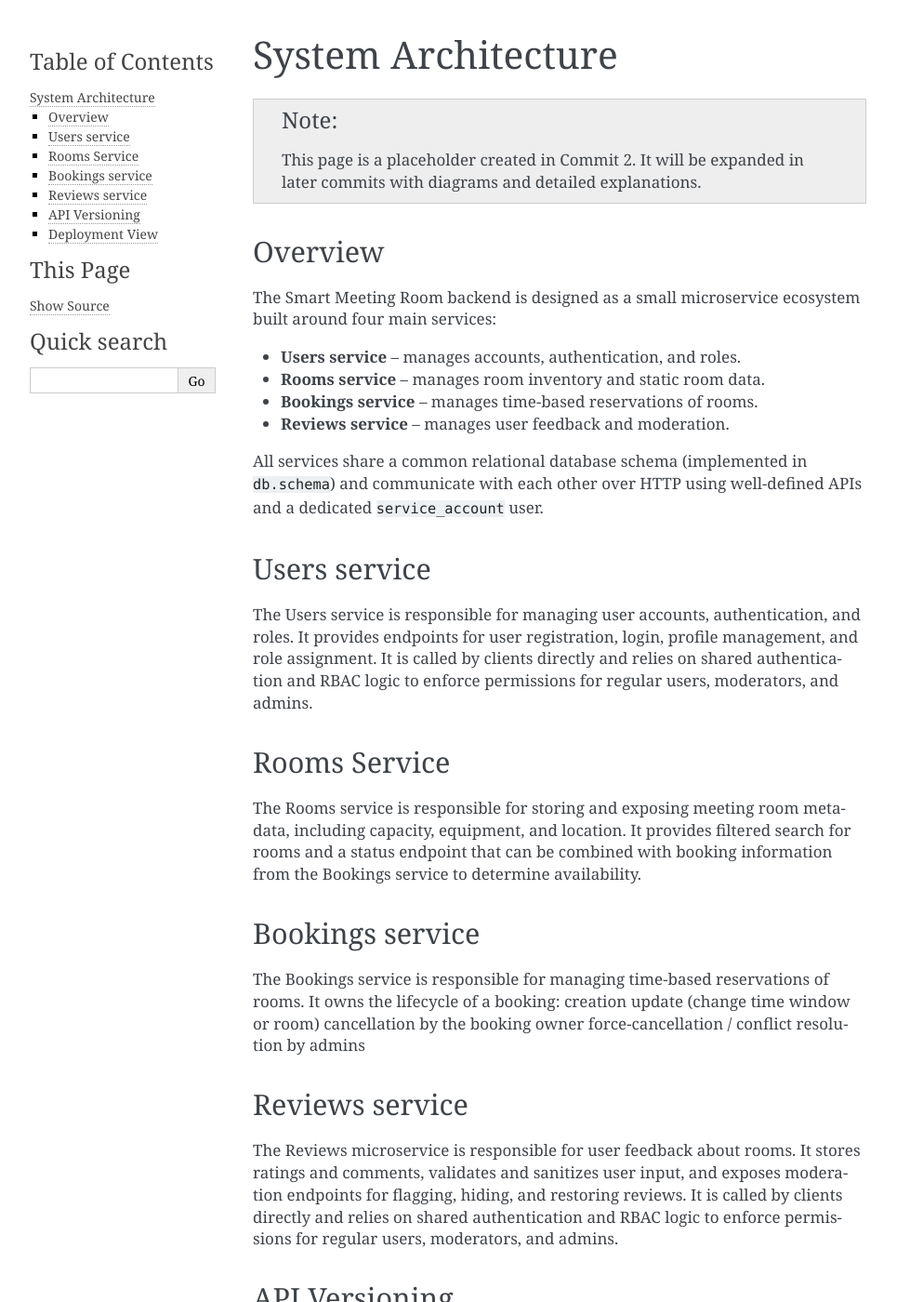
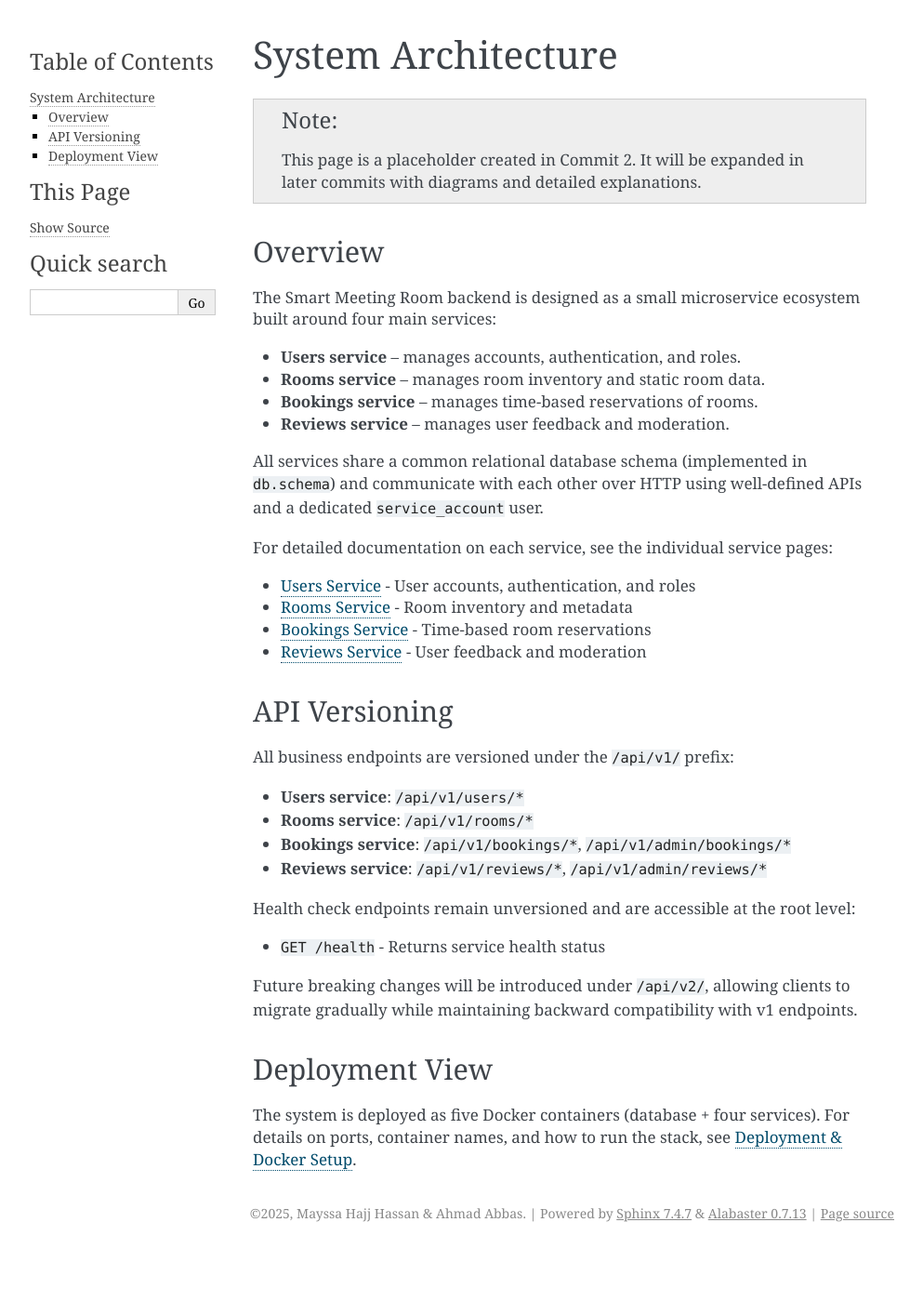
Before and after one commit to MayssaHH/MayssaHajjHassan_AhmadAbbas_meetingroom, a Sphinx documentation site: the page built from docs/source/architecture.rst, in a window 1280 px wide and 1400 px high. Shown: the whole window at 93% size, without its empty margins (148-1141 px from the left). Built offline with Sphinx 7.4.7, drawn with Linux system fonts in a browser that asks for light colours.

Commit message:
Last commit

```diff
--- a/docker-compose.yml
+++ b/docker-compose.yml
@@ -71,7 +71,7 @@ services:
       - JWT_SECRET_KEY=some_long_secret_here
       - NOTIFICATIONS_ENABLED=${NOTIFICATIONS_ENABLED:-true}
       - SENDGRID_API_KEY=${SENDGRID_API_KEY:-}
-      - SENDGRID_FROM_EMAIL=${SENDGRID_FROM_EMAIL:-noreply@example.com}
+      - SENDGRID_FROM_EMAIL=${SENDGRID_FROM_EMAIL:-mayssahajj03@gmail.com}
     depends_on:
       db:
         condition: service_healthy
--- a/docs/source/architecture.rst
+++ b/docs/source/architecture.rst
@@ -21,40 +21,12 @@ All services share a common relational database schema (implemented in
 ``db.schema``) and communicate with each other over HTTP using
 well-defined APIs and a dedicated ``service_account`` user.
 
-Users service
--------------
+For detailed documentation on each service, see the individual service pages:
 
-The Users service is responsible for managing user accounts, authentication, and roles.
-It provides endpoints for user registration, login, profile management, and role assignment.
-It is called by clients directly and relies on shared authentication and RBAC logic to
-enforce permissions for regular users, moderators, and admins.
-
-Rooms Service
--------------
-
-The Rooms service is responsible for storing and exposing meeting room metadata,
-including capacity, equipment, and location. It provides filtered search for
-rooms and a status endpoint that can be combined with booking information from
-the Bookings service to determine availability.
-
-Bookings service
-----------------
-
-The Bookings service is responsible for managing time-based reservations of rooms.
-It owns the lifecycle of a booking:
-creation
-update (change time window or room)
-cancellation by the booking owner
-force-cancellation / conflict resolution by admins
-
-Reviews service
----------------
-
-The Reviews microservice is responsible for user feedback about rooms.
-It stores ratings and comments, validates and sanitizes user input, and exposes
-moderation endpoints for flagging, hiding, and restoring reviews. It is called
-by clients directly and relies on shared authentication and RBAC logic to
-enforce permissions for regular users, moderators, and admins.
+* :doc:`users_service` - User accounts, authentication, and roles
+* :doc:`rooms_service` - Room inventory and metadata
+* :doc:`bookings_service` - Time-based room reservations
+* :doc:`reviews_service` - User feedback and moderation
 
 API Versioning
 --------------
--- a/docs/source/index.rst
+++ b/docs/source/index.rst
@@ -9,14 +9,15 @@ and their APIs.
 
 .. toctree::
    :maxdepth: 2
-   :caption: Contents:
+   :caption: Documentation:
 
    architecture
    deployment_docker
+   error_validation
 
 .. toctree::
    :maxdepth: 2
-   :caption: Services
+   :caption: Services:
 
    users_service
    rooms_service
```
Also changed, not shown: 3 other files.
